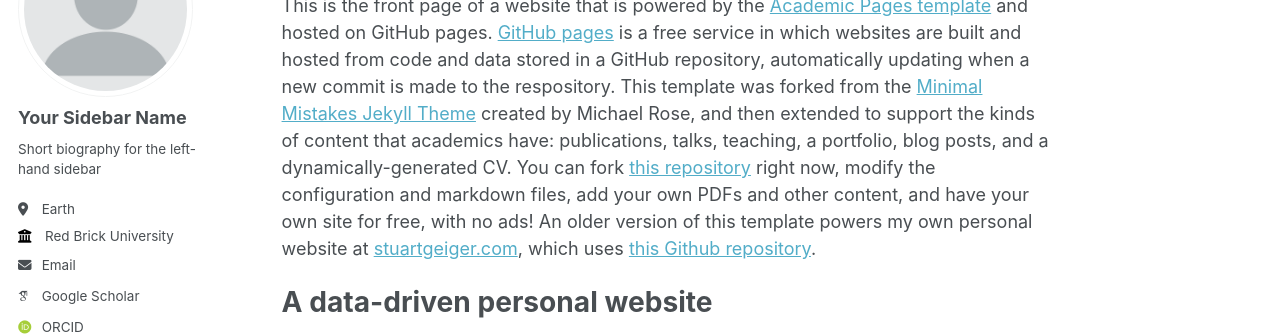
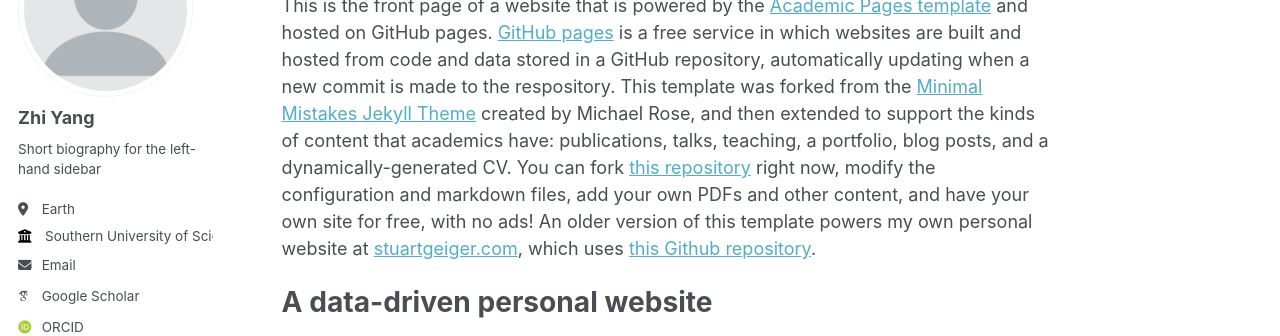
Before and after one commit to ruayz/ruayz.github.io, a Jekyll site: the page built from _pages/about.md, in a window 1280 px wide. Shown: the part 184-520 px from the top of the page. Built offline with Jekyll 4.4.1, drawn with Linux system fonts in a browser that asks for light colours; some web fonts are replaced.

Commit message:
Update _config.yml

```diff
--- a/_config.yml
+++ b/_config.yml
@@ -22,13 +22,13 @@
 author:
   # Biographic information
   avatar           : "profile.png"
-  name             : "Your Sidebar Name"
+  name             : "Zhi Yang"
   pronouns         : # example: "she/her"
   bio              : "Short biography for the left-hand sidebar"
   location         : "Earth"
-  employer         : "Red Brick University"
+  employer         : "Southern University of Science and Technology"
   uri              : # URL
-  email            : "none@example.org"
+  email            : "12332454@mail.sustech.edu.cn"
 
   # Academic websites
   arxiv            : # URL - Update with the correct link to your profile
```
